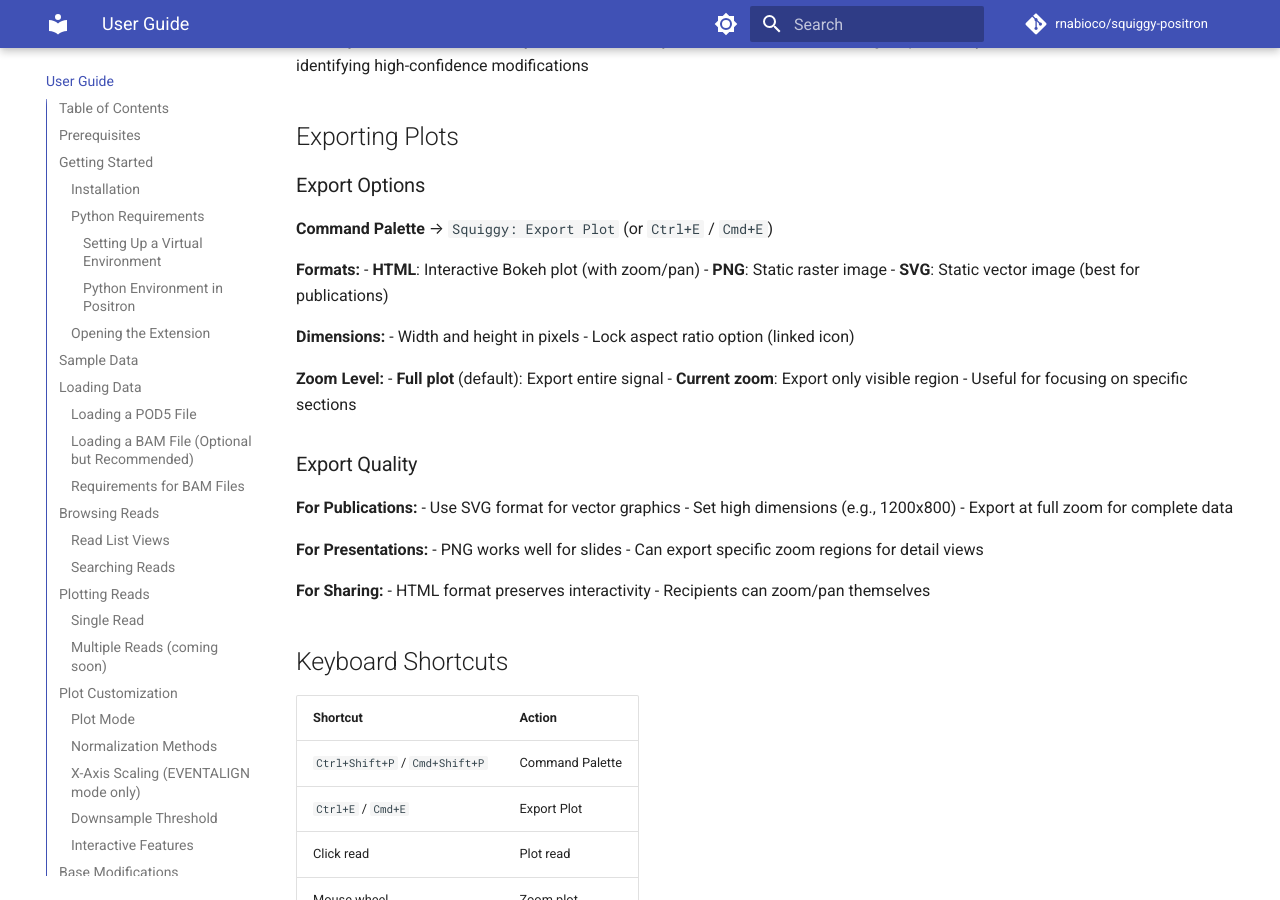
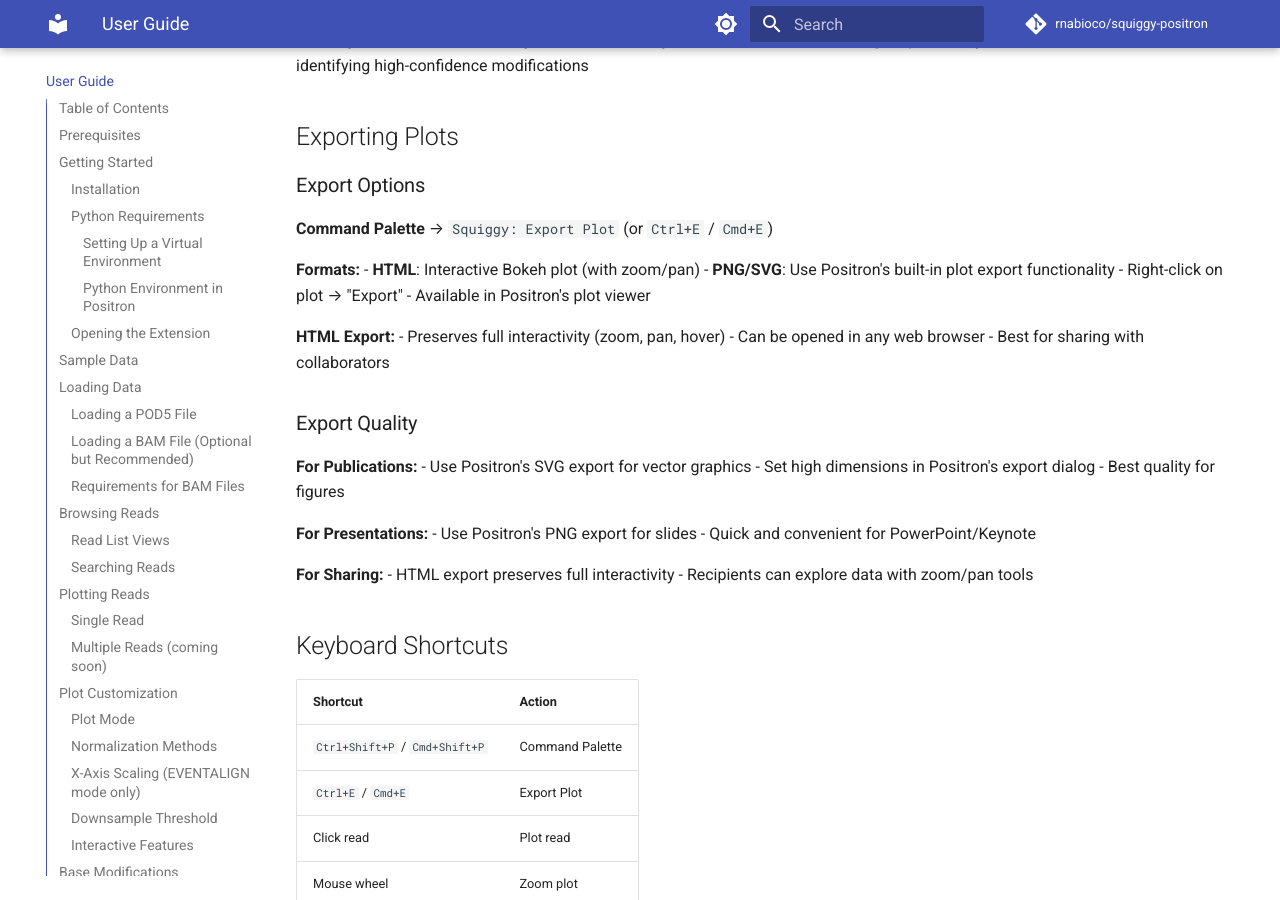
Before and after one commit to rnabioco/squiggy-positron, an MkDocs documentation site: the page built from docs/USER_GUIDE.md, in a window 1280 px wide and 900 px high, scrolled down 6154 px. Built offline with MkDocs 1.6.1 and Material for MkDocs 9.7.7, drawn with Linux system fonts in a browser that asks for light colours; comment, search, counter and statistics services are not loaded; the version menu is left out; some of the changed text lies outside the part shown.

Commit message:
Remove unused Pillow/Selenium dependencies and reorganize pixi.toml
- Remove Pillow and Selenium (PNG/SVG export delegated to Positron)
- Reorganize pixi.toml into feature groups (runtime, dev, docs)
- Add environment configurations (default, docs)
- Update documentation to reflect changes

```diff
--- a/docs/USER_GUIDE.md
+++ b/docs/USER_GUIDE.md
@@ -301,32 +301,29 @@
 
 **Formats:**
 - **HTML**: Interactive Bokeh plot (with zoom/pan)
-- **PNG**: Static raster image
-- **SVG**: Static vector image (best for publications)
+- **PNG/SVG**: Use Positron's built-in plot export functionality
+  - Right-click on plot → "Export"
+  - Available in Positron's plot viewer
 
-**Dimensions:**
-- Width and height in pixels
-- Lock aspect ratio option (linked icon)
-
-**Zoom Level:**
-- **Full plot** (default): Export entire signal
-- **Current zoom**: Export only visible region
-  - Useful for focusing on specific sections
+**HTML Export:**
+- Preserves full interactivity (zoom, pan, hover)
+- Can be opened in any web browser
+- Best for sharing with collaborators
 
 ### Export Quality
 
 **For Publications:**
-- Use SVG format for vector graphics
-- Set high dimensions (e.g., 1200x800)
-- Export at full zoom for complete data
+- Use Positron's SVG export for vector graphics
+- Set high dimensions in Positron's export dialog
+- Best quality for figures
 
 **For Presentations:**
-- PNG works well for slides
-- Can export specific zoom regions for detail views
+- Use Positron's PNG export for slides
+- Quick and convenient for PowerPoint/Keynote
 
 **For Sharing:**
-- HTML format preserves interactivity
-- Recipients can zoom/pan themselves
+- HTML export preserves full interactivity
+- Recipients can explore data with zoom/pan tools
 
 ## Keyboard Shortcuts
 
@@ -371,8 +368,8 @@
 - Check that BAM was basecalled with modification detection
 
 **Export fails:**
-- PNG/SVG export requires selenium (auto-downloads geckodriver)
-- First export may take longer (driver download)
+- HTML export saves the interactive plot to a file
+- For PNG/SVG export, use Positron's built-in plot export (right-click on plot)
 - Check Output panel for errors
 
 ## Example Workflows
--- a/pyproject.toml
+++ b/pyproject.toml
@@ -38,10 +38,6 @@
   "mkdocs>=1.5.0",
   "mkdocs-material>=9.0.0",
   "jupyter>=1.0.0",  # For testing in notebooks
-]
-export = [
-  "selenium>=4.6",  # Selenium Manager (auto-downloads geckodriver) requires 4.6+
-  "pillow>=9.0",
 ]
 
 [build-system]
```
Also changed, not shown: CLAUDE.md (+7 -4 lines), NEWS.md (+1 -1 lines), docs/DEVELOPER.md (+7 -2 lines), pixi.toml (+20 -9 lines), 1 other file.
